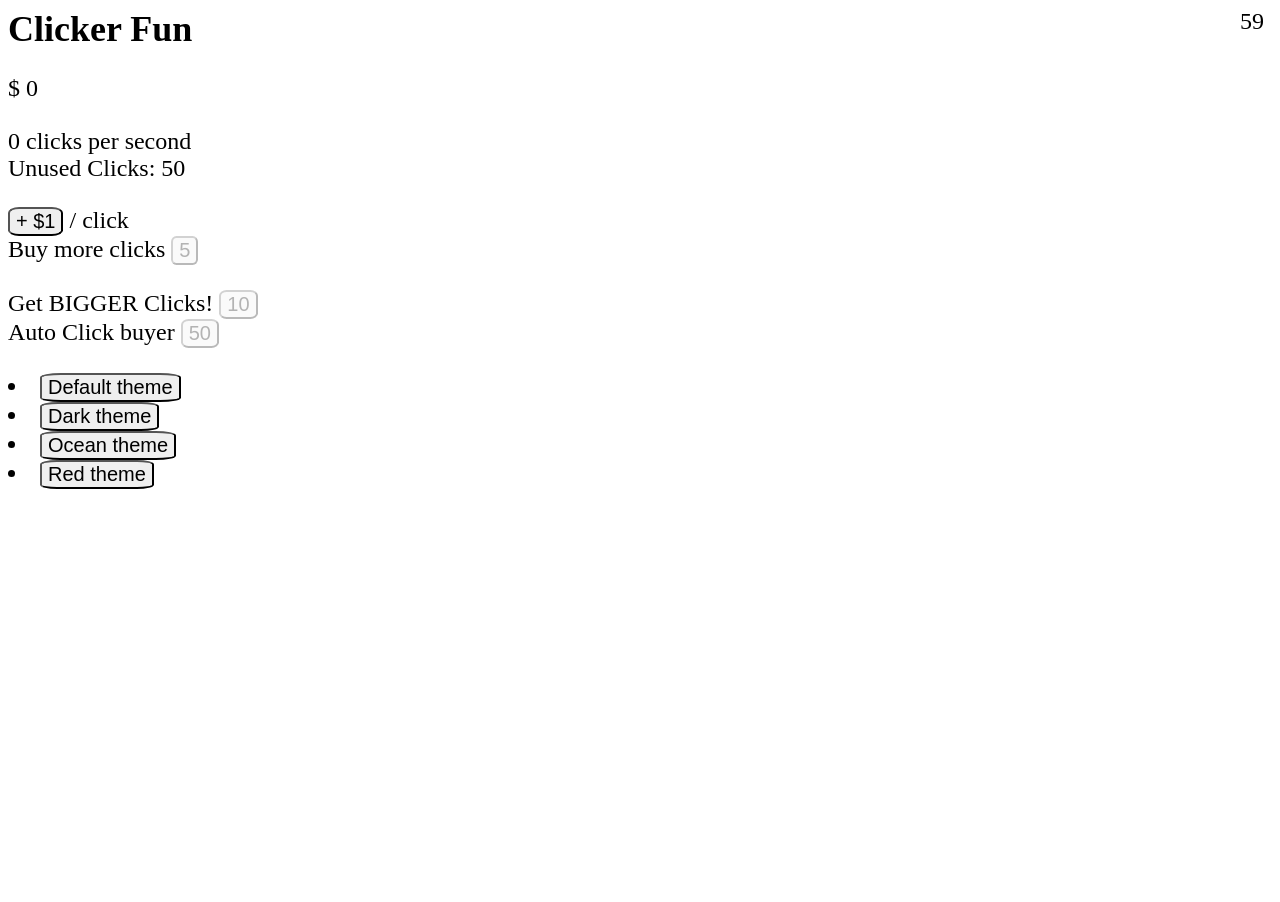
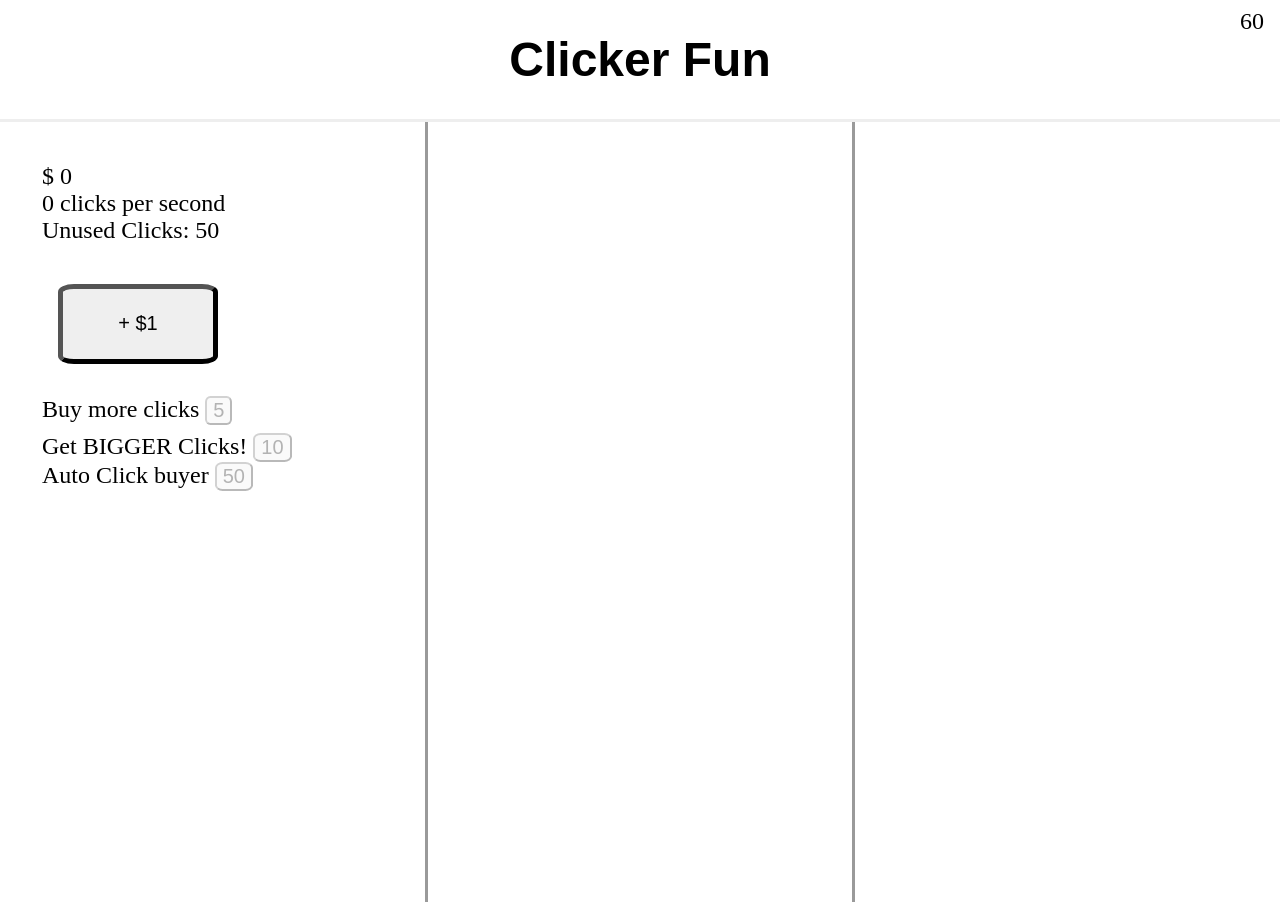
Before and after one commit to rdsavage10/Clicker_Fun, a PHP site: page / in a window 1280 px wide. Run offline with PHP 8.4, Linux system fonts and the light colour scheme.

Commit message:
add html formatting add all button use costs a click

```diff
--- a/index.html
+++ b/index.html
@@ -11,23 +11,21 @@
   </script>
   <title>Clicker</title>
 </head>
-
-<body class="theme-main">
-  <h2 class=main-heading>Clicker Fun</h2>
-  <div id="fps"></div>
+<body>
+  <header>
+    <h1>Clicker Fun</h1>
+  </header>
+  <div class="row">
+    <div id="column-left" class="column">
+      <div id="clicking-section">
+        <div class="box" id="clickSpeedSection">
           <div class="box">
             $ <span id="wallet"></span>
           </div>
-
-  <div class="box" id="clickSpeedSection">
           <div>
             <span id="avgClickSpan"> 0 </span>
             clicks per second
           </div>
-    <!-- <div>
-      <span id="clickPerMinute"> 0 </span>
-      clicks per minute
-    </div> -->
           <div>
             Unused Clicks:
             <span id="unusedClicks"></span>
@@ -35,7 +33,7 @@
         </div>
 
         <div class="box">
-    <button id="click" type="button">+ $1</button> / click
+          <button id="click" type="button">+ $1</button>
           <div>
             Buy more clicks
             <button type="button" id="buyClicks">5</button>
@@ -54,8 +52,12 @@
             Auto Buying:
             <button type="button" id="autoBuyToggle">On</button>
           </div>
+        </div>
+      </div>
+    </div>
 
-    <div hidden id="catZone" class="box">
+    <div id="column-center" class="column">
+      <div hidden id="catZone">
         <span id="catCount">No Cats :(</span>
         <div>Hire Cat:
           <button type="button" name="Hire Cat" id="hireCat" title="sometimes clicks mouse for you">100</button>
@@ -66,19 +68,23 @@
           <button type="button" id="catUpgradeButton">update text goes here when ready</button>
         </div>
       </div>
+    </div>
+
+    <div id="column-right" class="column">
+      <div id="fps"></div>
       <div hidden id="themestore" class="box">
-      <li> Buy Dark Theme<button type="button" id="buy-dark-theme">100</button> </li>
-      <li> Buy Ocean Theme<button type="button" id="buy-ocean-theme">100</button> </li>
-      <li> Buy Red Theme<button type="button" id="buy-red-theme">100</button> </li>
+        <div> Buy Dark Theme  <button type="button" class="buy-theme" id="buy-theme-dark" >100</button> </div>
+        <div> Buy Ocean Theme <button type="button" class="buy-theme" id="buy-theme-ocean" >100</button> </div>
+        <div> Buy Red Theme   <button type="button" class="buy-theme" id="buy-theme-red" >100</button> </div>
+      </div>
+      <div hidden id="themes" class="box">
+        <div><button id="theme-main" class="theme-button">Default theme</button></div>
+        <div><button hidden id="theme-dark" class="theme-button">Dark theme</button></div>
+        <div><button hidden id="theme-ocean" class="theme-button">Ocean theme</button></div>
+        <div><button hidden id="theme-red" class="theme-button">Red theme</button></div>
       </div>
     </div>
-  <div  id="themes" class="box">
-    <li><button id="theme-main" class="theme-button">Default theme</button></li>
-    <li><button id="theme-dark" class="theme-button">Dark theme</button></li>
-    <li><button id="theme-ocean" class="theme-button">Ocean theme</button></li>
-    <li><button id="theme-red" class="theme-button">Red theme</button></li>
   </div>
-
   <script type="text/javascript" src="src/index.js"></script>
 </body>
 
--- a/src/index.js
+++ b/src/index.js
@@ -27,7 +27,6 @@ let lastTheme = 'placeholder';
 //   'Increase cat treats',
 //   'Make a mouse click leaderboard for which cat has the most clicks',
 // ];
-
 //jquery variables
 const clickButton = $("#click");
 const buyClickButton = $("#buyClicks");
@@ -43,7 +42,6 @@ const fpsSpan = $('#fps');
 const autoBuyUnlockButton = $("#autoBuyUnlock");
 const themestoreButton = $("#themestore");
 
-
 // change active theme
 function changeTheme(theme) {
   $("body").removeClass(lastTheme).addClass(theme);
@@ -55,7 +53,6 @@ function changeTheme(theme) {
 function increase() {
   counter += multiplier;
   total += multiplier;
-  unusedClicks--;
 }
 
 // buys clicks. duh.
@@ -114,8 +111,12 @@ function hireCat() {
   catCount++;
   counter -= catCost;
   catCost += 25;
-  catCountSpan.text(catCount + " cats");
-  hireCatButton.text(catCost);
+  if (catCount === 1) {
+    catCountSpan.text("1 cat");
+  } else {
+    catCountSpan.text(catCount + " cats");
+  }
+  hireCatButton.text('$' + catCost);
 }
 
 // this how cats click
@@ -141,7 +142,7 @@ function findFPS() {
       fpsSpan.text(frameCount);
     }
     lastFrameCount = frameCount;
-    frameCount = -1;
+    frameCount = 0;
   }
   frameCount++;
   prevMS = currentMS;
@@ -184,9 +185,11 @@ function button_update() {
 
 // main game loop
 function paint() {
+
   button_update();
-  //fps counter
+
   findFPS();
+
   //clicks per second
   if (loopTicks > 60) {
     loopTicks = 1;
@@ -194,6 +197,7 @@ function paint() {
   } else {
     loopTicks++;
   }
+
   //auto buying unused clicks
   if (autoBuying === true) {
     if (counter > clickCost && unusedClicks <= 30) {
@@ -221,46 +225,48 @@ function paint() {
   window.requestAnimationFrame(paint);
 }
 
-
 /* add all event listeners */
 $(document).ready(function() {
 
   clickButton.on('click', function() {
+    unusedClicks--;
     increase();
   });
 
+  hireCatButton.on('click', function() {
+    unusedClicks--;
+    hireCat();
+  });
+
   buyClickButton.on('click', function() {
+    unusedClicks--;
     buyClicks();
   });
 
   upgradeClickButton.on('click', function() {
+    unusedClicks--;
     upgradeClick();
   });
   autoBuyUnlockButton.on('click', function() {
+    unusedClicks--;
     autoBuy();
   });
   autoBuyToggleButton.on('click', function() {
+    unusedClicks--;
     autoBuyToggle();
   });
-  hireCatButton.on('click', function() {
-    hireCat();
+
+  $('button.buy-theme').on('click', function(e) {
+    buyTheme(e.currentTarget.id);
+  });
+
+  $('button.theme-button').on('click', function(e) {
+    changeTheme(e.currentTarget.id);
+    unusedClicks--;
   });
 
   // .on('click', function() {
-  //
-  // });
-
-
-
-
-  // .on('click', function() {
-  //
-  // });
-
-
-  $('button.theme-button').on('click', function(e) {
-    changeTheme(e.currentTarget.id);
-  });
-
+    //
+    // });
   window.requestAnimationFrame(paint);
 });
--- a/src/style.css
+++ b/src/style.css
@@ -4,32 +4,70 @@
   --font-family: "Times New Roman", Times, serif;
 }
 
+html,body {
+  height: 100%;
+  margin: 0;
+  overflow: hidden;
+}
+
 body {
   font-size: 150%;
   /* background: var(--body-background); */
   font-family: var(--font-family);
-  color: var(--main-text-color)
+  /* color: var(--main-text-color) */
+
 }
 
 button {
-  /* color: inherit; */
   font-size: 20px;
   border-radius: 20%;
 }
 
-h2 {
-  /* text-align: center; */
-  /* font-size: 4vw; */
-  margin-top: 0px;
-  margin-bottom: 0px;
+h1 {
+  text-align: center;
+  /* color: #f2f2f2 */
+  font-family: sans-serif;
 }
 
-div {
-  /* font-size: 1.33; */
+header {
+  margin: 0;
+  padding: 0;
+  border-bottom-style: inset;
 }
 
-p {
-  /* font-size: 1.33; */
+.row {
+  margin: 0;
+  display: flex;
+  flex-direction: row;
+}
+
+.column {
+  display: flex;
+  flex-direction: column;
+  width: 33vw;
+  height: 90vh;
+  padding-left: 10px;
+  /* border-right: inset; */
+}
+
+#column-center, #column-right {
+    border-left: inset;
+}
+
+#themestore, #catZone, #clicking-section {
+  margin-top: 2rem ;
+}
+
+#clicking-section div {
+  margin-left: 1rem;
+}
+
+#click {
+  border-width: thick;
+  border-radius: 10%;
+  width: 12.5vw;
+  height: 6.25vw;
+  margin: 2rem;
 }
 
 .theme-main {
@@ -89,11 +127,13 @@ p {
 .theme-red-button {
   color: red;
   background-color: #ffe6e6;
+  border-color: #ffc2c2;
 }
 
 .theme-red-button:disabled {
   color: #ff000036;
   background-color: #ffe6e6;
+  border-color: #ffc2c2;
 }
 
 .theme-button {
@@ -114,5 +154,6 @@ p {
 .box {
   /* border-bottom: groove; */
   margin-top: 2%;
-
+  /* border-style: ridge;
+  border-color: grey; */
 }
```
Lines whose indentation alone changed are shown as unchanged.
